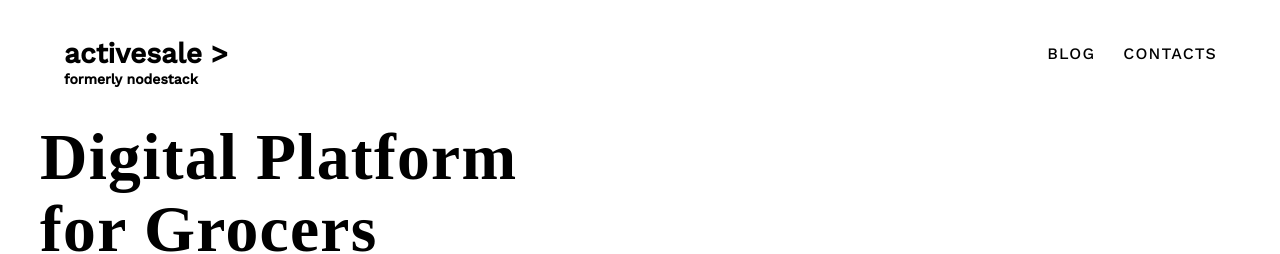
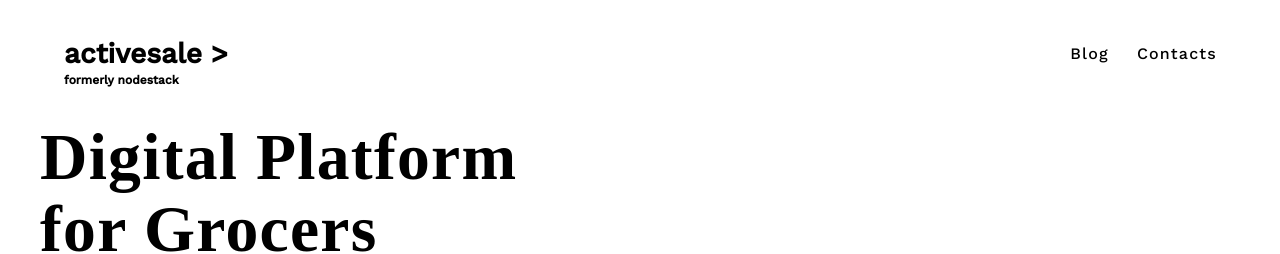
Before and after one commit to nodestack/nodestack.github.io, a Jekyll site: the page built from index.html, in a window 1280 px wide. Shown: the top 254 px of the page. Built offline with Jekyll 4.4.1, drawn with Linux system fonts in a browser that asks for light colours; nearby versions of some CDN libraries; some web fonts are replaced.

Commit message:
Update main.css

```diff
--- a/_includes/css/main.css
+++ b/_includes/css/main.css
@@ -133,7 +133,7 @@ hr.star-primary:after {
 }
 
 small {
-font-size: 14px;
+font-size: 12px;
 }
 
 .img-centered {
@@ -267,7 +267,7 @@ header .intro-text .skills {
     font-size: 16px;
     letter-spacing: .12rem;
     font-weight: 500;
-    text-transform: normal;
+    text-transform: none;
 }
 
 .navbar .navbar-nav li a:after {
```
